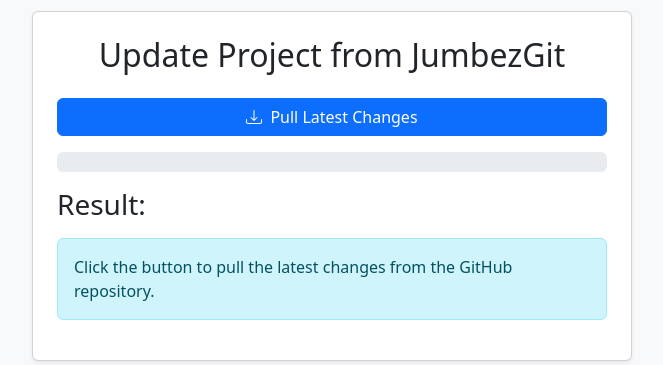
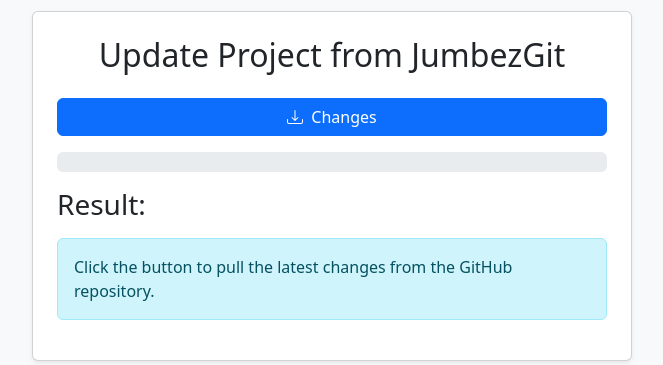
Before and after one commit to JumbezGit/Update-Demo-From-Github, a PHP site: page / in a window 1280 px wide. Shown: the part 214-579 px from the top of the page, without its empty margins (308-971 px from the left). Run offline with PHP 8.4, Linux system fonts and the light colour scheme.

Commit message:
Update index.php

```diff
--- a/index.php
+++ b/index.php
@@ -33,7 +33,7 @@ if (isset($_POST['update'])) {
                         <path d="M.5 9.9a.5.5 0 0 1 .5.5v2.5a1 1 0 0 0 1 1h12a1 1 0 0 0 1-1v-2.5a.5.5 0 0 1 1 0v2.5a2 2 0 0 1-2 2H2a2 2 0 0 1-2-2v-2.5a.5.5 0 0 1 .5-.5"/>
                         <path d="M7.646 11.854a.5.5 0 0 0 .708 0l3-3a.5.5 0 0 0-.708-.708L8.5 10.293V1.5a.5.5 0 0 0-1 0v8.793L5.354 8.146a.5.5 0 1 0-.708.708z"/>
                     </svg>
-                    Pull Latest Changes
+                     Changes
                 </button>
             </form>
             <div class="progress mt-3" style="height: 20px;">
```
